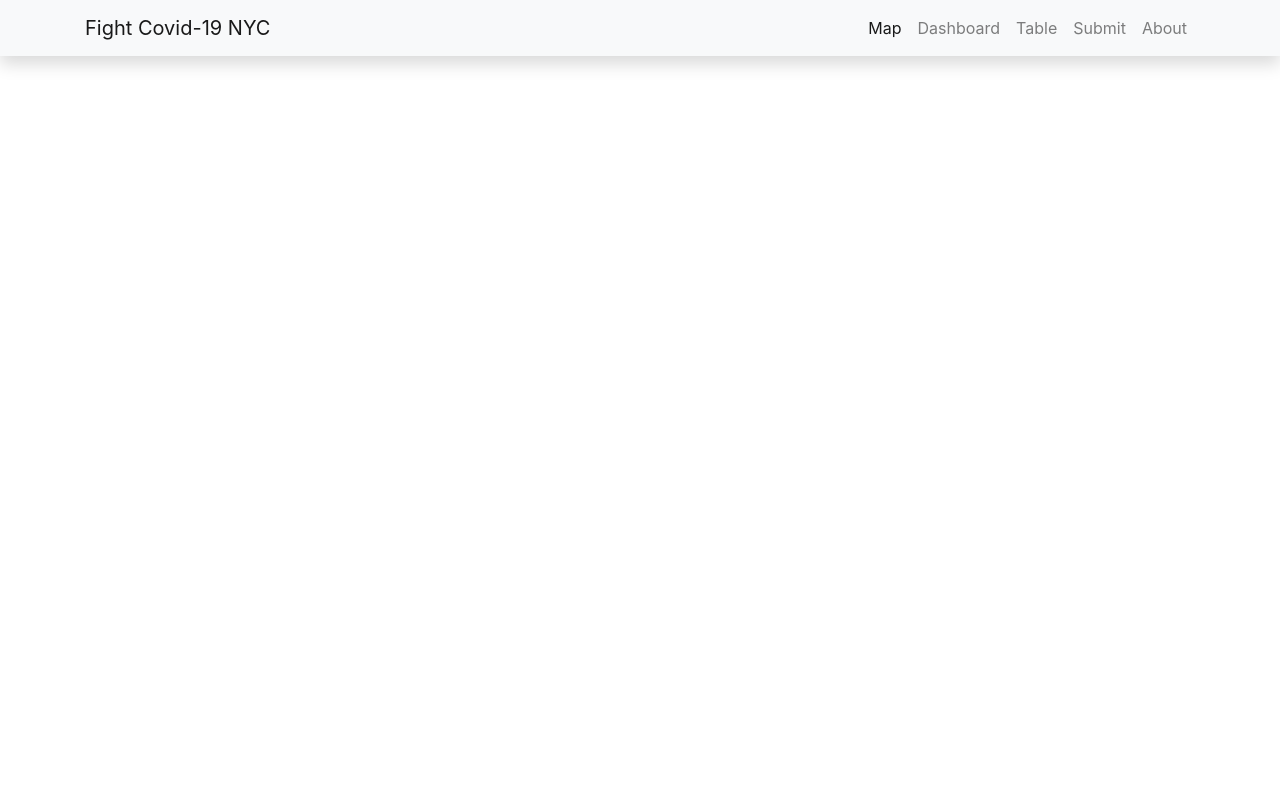
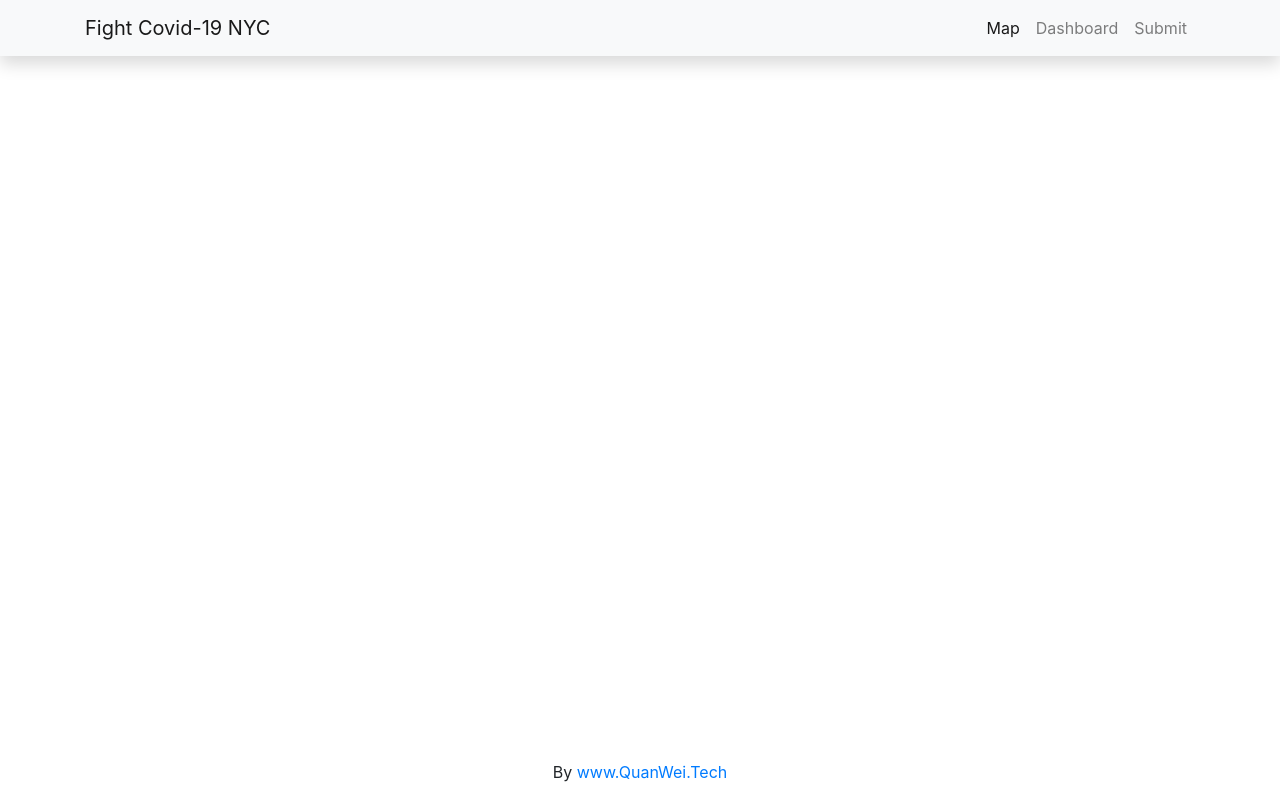
Before and after one commit to v-xiaocao/fight_covid19_nyc, a Django app: page /dashboard in a window 1280 px wide. Run offline with Django 3.2, Linux system fonts and the light colour scheme; some libraries are stand-ins or nearby versions.

Commit message:
Init.
Signed-off-by: v-xiaocao <wei.vv.ding@gmail.com>

```diff
--- a/templates/index.html
+++ b/templates/index.html
@@ -12,6 +12,7 @@
     <script src="https://code.jquery.com/jquery-3.3.1.min.js"
             integrity="sha256-FgpCb/KJQlLNfOu91ta32o/NMZxltwRo8QtmkMRdAu8="
             crossorigin="anonymous"></script>
+    <link rel="icon" href="{% static 'images/search_icon.png' %}">
     <title>Fight Covid19 NYC</title>
 </head>
 <body>
@@ -35,14 +36,14 @@
                 <li class="nav-item">
                     <a class="nav-link" href="{% url 'dashboard' %}">Dashboard</a>
                 </li>
+                <!--                <li class="nav-item">-->
+                <!--                    <a class="nav-link" href="{% url 'table' %}">Table</a>-->
+                <!--                </li>-->
                 <li class="nav-item">
-                    <a class="nav-link" href="{% url 'table' %}">Table</a>
+                    <a class="nav-link" href="{% url 'submit' %}">Submit</a>
                 </li>
-                <li class="nav-item">
-                    <a class="nav-link" href="#">Submit</a>
-                </li>
-                <li class="nav-item">
-                    <a class="nav-link" href="#">About</a>
+                <!--                <li class="nav-item">-->
+                <!--                    <a class="nav-link" href="#">About</a>-->
                 </li>
             </ul>
         </div>
@@ -56,3 +57,15 @@
 
 
 {% endblock %}
+
+<!-- Footer -->
+<footer class="page-footer font-small blue fixed-bottom">
+
+    <!-- Copyright -->
+    <div class="footer-copyright text-center py-3">By
+        <a href="https://www.quanwei.tech/"> www.QuanWei.Tech</a>
+    </div>
+    <!-- Copyright -->
+
+</footer>
+<!-- Footer -->
```
